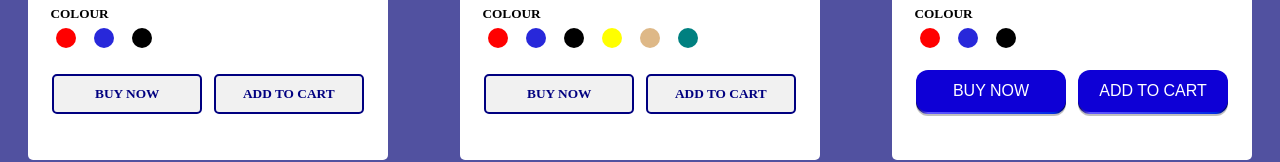
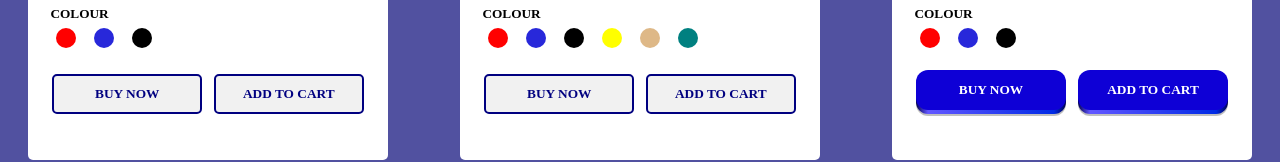
Before and after one commit to skyisthelimit24/product-card-with-css, a plain HTML site: page index.html in a window 1280 px wide. Shown: the part 340-502 px from the top of the page. Drawn offline with Linux system fonts and the light colour scheme.

Commit message:
Update style.css

```diff
--- a/style.css
+++ b/style.css
@@ -271,7 +271,8 @@ body {
   position: relative;
   padding: 12px 20px;
   border-radius: 12px;
-  font-size: 1rem;
+  font-family: poppins;
+  font-weight: 600;
   color: white;
   background: hsl(244, 100%, 42%);
   will-change: transform;
```
